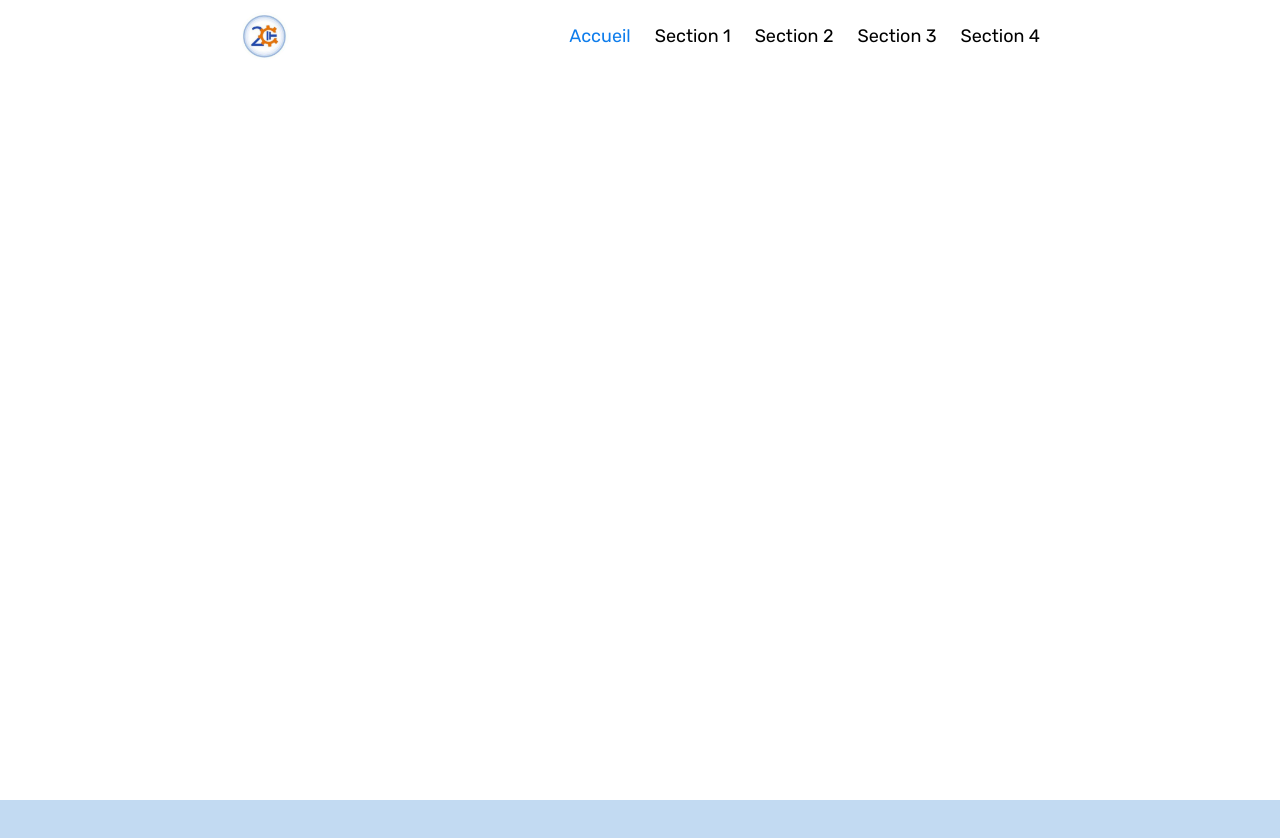
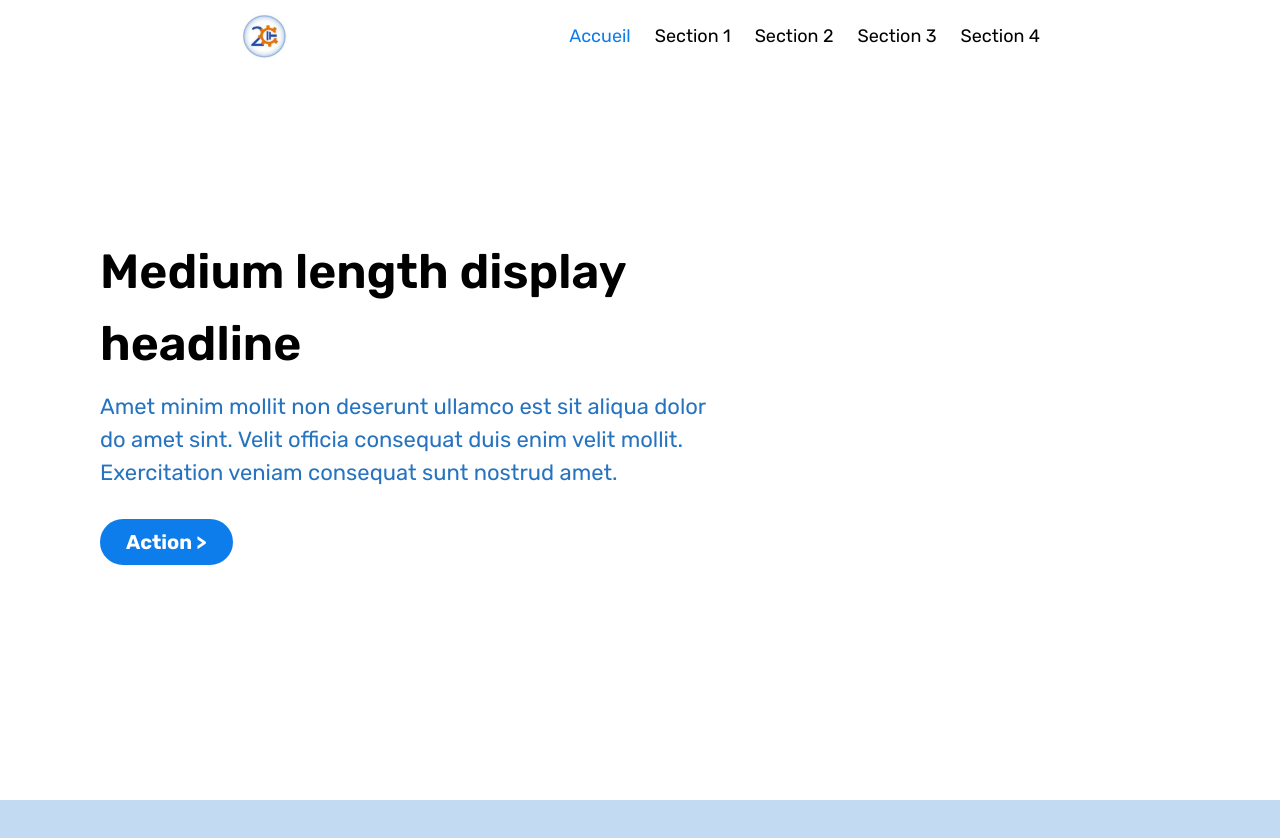
Before and after one commit to dRect911/2CIT, a Next.js app: page / in a window 1280 px wide. Shown: the top 838 px of the page. Built offline with nearby package versions, Linux system fonts and the light colour scheme.

Commit message:
feat: added sample hero section | no image yet

```diff
--- a/pages/index.js
+++ b/pages/index.js
@@ -17,17 +17,45 @@ export default function Home() {
       <main className="snap-mandatory snap-y">
 
         {/* hero section */}
-        <div id="home" className="w-full h-screen snap-center snap-always " >
+        <div id="home" className="w-full h-screen snap-center snap-always flex sm:flex-wrap lg:flex-nowrap justify-between items-center md:gap-[20px] px-4 text-center md:text-left lg:px-[100px] " >
+
+          {/* headline div */}
+          <div className=" w-[800px] transition-all" >
+            {/* lg:max-w-[600px] xl:max-w-none xl:min-w-[600px] */}
+            <div>
+
+              <h1 className="font-semibold text-[36px] md:text-[36px] xl:text-[48px] transition-all" >
+                Medium length display headline
+              </h1>
+
+              <p className="text-[16px] md:text-[20px] xl:text-[22px] mt-[10px] text-primary-dark transition-all " >
+              Amet minim mollit non deserunt ullamco est sit aliqua dolor do amet sint. Velit officia consequat duis enim velit mollit. Exercitation veniam consequat sunt nostrud amet.</p>
+
+              <button className="bg-primary text-white border-2 border-primary hover:bg-white hover:text-primary hover:translate-x-2 px-[24px] py-[6px] mt-[30px] lg:text-[20px] font-bold rounded-full transition-all " >
+                Action    {'>'}
+
+              </button>
+
+            </div>
+          </div>
+
+          {/* image here */}
+
+          {/* <div className=" hidden lg:flex lg:h-[400px] xl:shrink-0 xl:h-[500px] transition-all" /> */}
+          <div className=" w-1/2 transition-all" />
 
         </div>
+
         {/* hero section */}
         <div id="section1" className="w-full h-screen snap-center snap-always bg-primary-light " >
 
         </div>
+
         {/* hero section */}
         <div id="section2" className="w-full h-screen snap-center snap-always " >
 
         </div>
+
         {/* hero section */}
         <div id="section3" className="w-full h-screen snap-center snap-always bg-secondary-light " >
 
```
